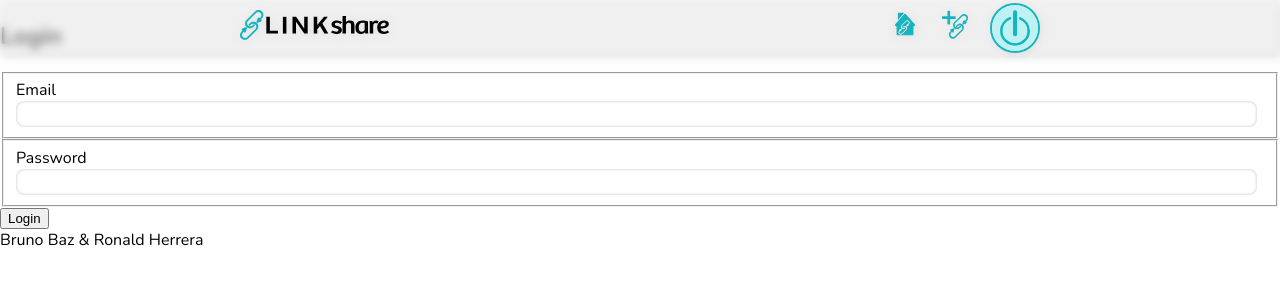
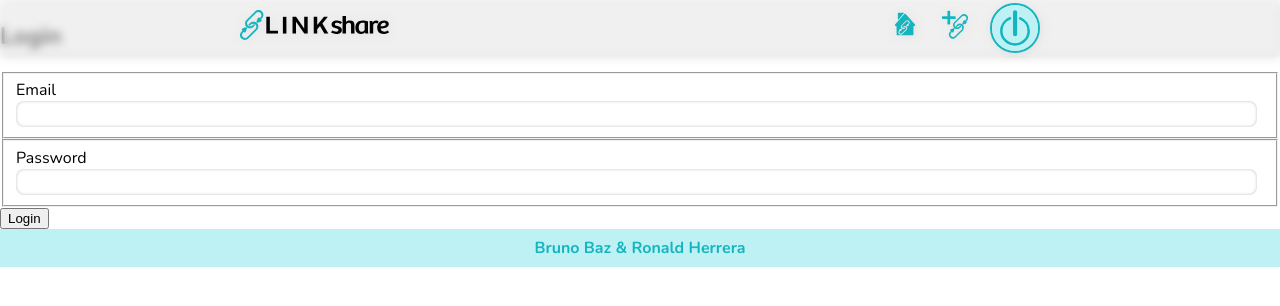
Before and after one commit to BrunoBaz/linkshare, a React (Create React App) app: page /login in a window 1280 px wide. Shown: the top 306 px of the page. Built offline with nearby package versions, Linux system fonts and the light colour scheme; no server answers.

Commit message:
creando css footer y modificando css nav

```diff
--- /dev/null
+++ b/src/components/Footer.css
@@ -0,0 +1,10 @@
+footer {
+  font-weight: 700;
+  font-size: 1rem;
+  padding-top: 0.5rem;
+  padding-bottom: 0.5rem;
+  color: #14b5bf;
+  background-color: #bdf1f4;
+  text-align: center;
+  align-content: center;
+}
--- a/src/components/Footer.js
+++ b/src/components/Footer.js
@@ -1,3 +1,4 @@
+import "./Footer.css";
 export const Footer = () => {
   return <footer>Bruno Baz & Ronald Herrera</footer>;
 };
--- a/src/components/Nav.css
+++ b/src/components/Nav.css
@@ -23,7 +23,7 @@ li {
 
 .avatar {
   position: relative;
-  top: 0rem;
+  top: 1rem;
   right: auto;
   height: 4rem;
   border-radius: 50rem;
@@ -33,7 +33,7 @@ p.nombre-usuario-nav {
   color: #14b5bf;
   font-weight: 600;
   font-size: 1rem;
-  line-height: 0.1rem;
+  line-height: 1rem;
 }
 
 p.ver-perfil-nav {
@@ -46,7 +46,7 @@ p.ver-perfil-nav {
 .boton-logout {
   color: #bdf1f4;
   background-color: #14b5bf;
-  margin-top: 2rem;
+  margin-top: 1rem;
   margin-bottom: 3rem;
   border-style: none;
   border-radius: 1rem;
@@ -60,7 +60,7 @@ p.ver-perfil-nav {
 .boton-logout:hover {
   color: #000000;
   background-color: #961212;
-  margin-top: 2rem;
+  margin-top: 1rem;
   margin-bottom: 3rem;
   border-style: none;
   border-radius: 1rem;
@@ -69,5 +69,4 @@ p.ver-perfil-nav {
   padding: 0.3rem 1rem;
   cursor: pointer;
   box-shadow: inset 0rem 0rem 0.1rem rgba(0, 0, 0, 0.25);
-
 }
```
